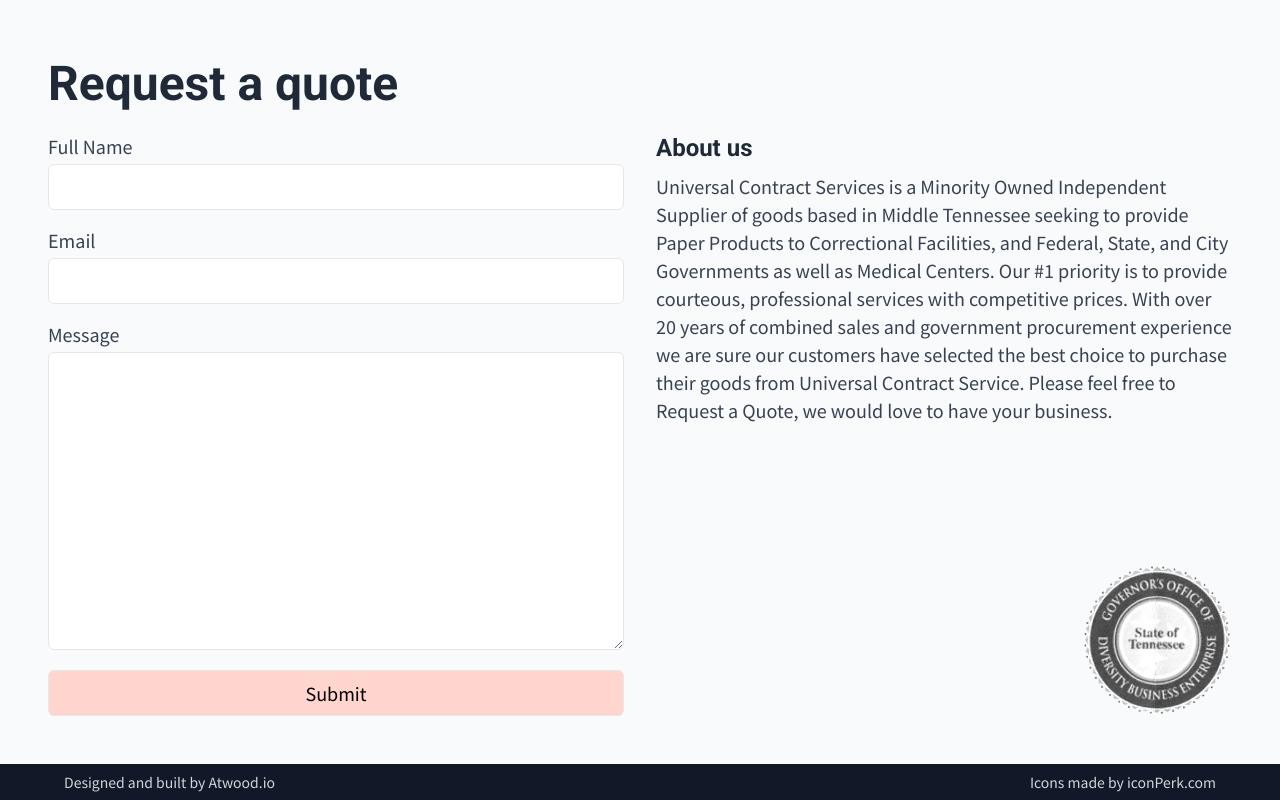
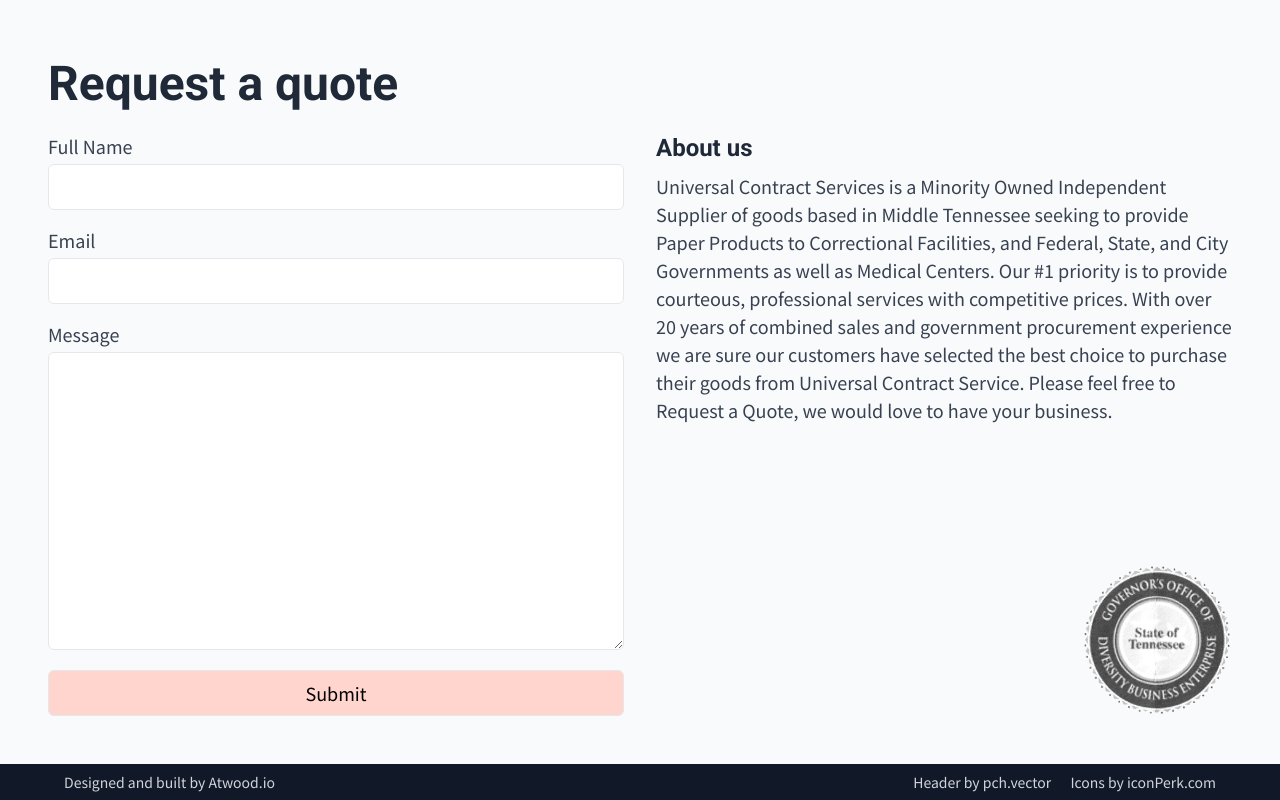
Before and after one commit to djatwood/ucstn, a Svelte app: page / in a window 1280 px wide. Shown: the part 1443-2243 px from the top of the page. Built offline with nearby package versions, Linux system fonts and the light colour scheme.

Commit message:
Updated credits

```diff
--- a/src/sections/footer.svelte
+++ b/src/sections/footer.svelte
@@ -1,9 +1,3 @@
-<style lang="postcss">
-  p {
-    @apply text-sm text-gray-300;
-  }
-</style>
-
 <footer class="bg-gray-900 px-4 py-2">
   <div class="content-width grid sm:grid-cols-2">
     <p class="mb-2 sm:mb-0">
@@ -11,9 +5,18 @@
       <a href="//atwood.io" target="_blank">Atwood.io</a>
     </p>
     <p class="sm:text-right">
+      <a class="mr-4" href="https://www.freepik.com/vectors/people">
+        Header by pch.vector
+      </a>
       <a href="https://www.iconfinder.com/emojious" target="_blank">
-        Icons made by iconPerk.com
+        Icons by iconPerk.com
       </a>
     </p>
   </div>
 </footer>
+
+<style lang="postcss">
+  p {
+    @apply text-sm text-gray-300;
+  }
+</style>
```
